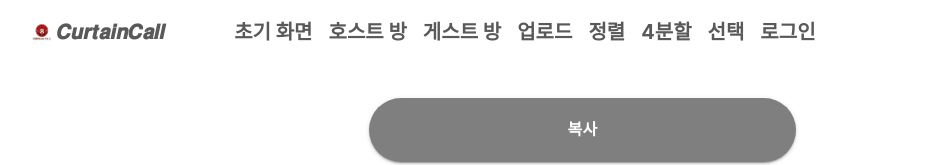
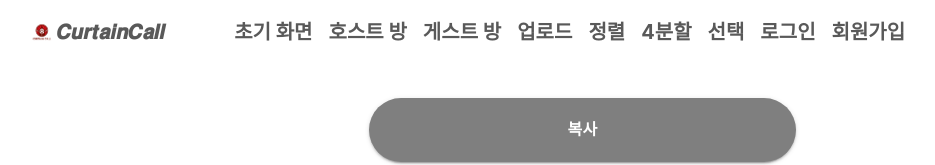
Before and after one commit to CSID-DGU/2024-1-OSS-team-1-curtaincall, a React (Create React App) app in the folder front/: page /host in a window 1280 px wide. Shown: the top 165 px of the page, without its empty margins (59-994 px from the left). Built offline with nearby package versions, Linux system fonts and the light colour scheme; no server answers.

Commit message:
feat : navigation bar 개발자용으로 분리

```diff
--- a/front/src/axios.js
+++ b/front/src/axios.js
@@ -1,7 +1,8 @@
 import axios from "axios";
 
 const api = axios.create({
-    baseURL: 'http://3.131.38.82:8000', //API의 기본 URL 설정
+    //baseURL: 'http://3.131.38.82:8000', //API의 기본 URL 설정
+    baseURL: 'http://127.0.0.0:8000',
     headers: {
         'Content-Type': 'application/json'
     },
--- a/front/src/components/NavComp/NavigationBar.jsx
+++ b/front/src/components/NavComp/NavigationBar.jsx
@@ -5,6 +5,7 @@ import { AppBar, Toolbar, IconButton, Box} from '@mui/material';
 import { ThemeProvider } from '@mui/material/styles';
 import MenuRoundedIcon from '@mui/icons-material/MenuRounded';
 import { NVTheme } from './Theme/NavigationBarTheme';
+import Devnavlinkcomplex from "./devnavlinkcomplex";
 
 function NavigationBar({ isMobile, handleDrawerToggle }) {
 
@@ -48,14 +49,7 @@ function NavigationBar({ isMobile, handleDrawerToggle }) {
                     </IconButton>
                 ) : (
                     <Box sx={{ display: 'flex', justifyContent: 'center' }}>
-                        <Link component={RouterLink} to="/" sx={LinkStyle}>초기 화면</Link>
-                        <Link component={RouterLink} to="/host" sx={LinkStyle}>호스트 방</Link>
-                        <Link component={RouterLink} to="/guest" sx={LinkStyle}>게스트 방</Link>
-                        <Link component={RouterLink} to="/upload" sx={LinkStyle}>업로드</Link>
-                        <Link component={RouterLink} to="/sort" sx={LinkStyle}>정렬</Link>
-                        <Link component={RouterLink} to="/quarter" sx={LinkStyle}>4분할</Link>
-                        <Link component={RouterLink} to="/select" sx={LinkStyle}>선택</Link>
-                        <Link component={RouterLink} to="/login" sx={LinkStyle}>로그인</Link>
+                        <Devnavlinkcomplex />
                     </Box>
                 )}
             </Toolbar>
--- a/front/src/components/NavComp/SideDrawer.jsx
+++ b/front/src/components/NavComp/SideDrawer.jsx
@@ -3,20 +3,14 @@ import { Link } from 'react-router-dom';
 import { Drawer, List, ListItemButton, ListItemText} from '@mui/material';
 import { ThemeProvider } from '@mui/material/styles';
 import { SDTheme } from './Theme/SideDrawerTheme';
+import Devsidelinkcomplex from "./devsidelinkcomplex";
 
 function SideDrawer({ open, handleDrawerToggle }) {
     return (
         <ThemeProvider theme={SDTheme}>
             <Drawer anchor="right" open={open} onClose={handleDrawerToggle}>
                 <List>
-                    <ListItemButton component={Link} to="/" onClick={handleDrawerToggle}><ListItemText primary="초기 화면" /></ListItemButton>
-                    <ListItemButton component={Link} to="/host" onClick={handleDrawerToggle}><ListItemText primary="호스트 방" /></ListItemButton>
-                    <ListItemButton component={Link} to="/guest" onClick={handleDrawerToggle}><ListItemText primary="게스트 방" /></ListItemButton>
-                    <ListItemButton component={Link} to="/upload" onClick={handleDrawerToggle}><ListItemText primary="업로드" /></ListItemButton>
-                    <ListItemButton component={Link} to="/sort" onClick={handleDrawerToggle}><ListItemText primary="정렬" /></ListItemButton>
-                    <ListItemButton component={Link} to="/quarter" onClick={handleDrawerToggle}><ListItemText primary="4분할" /></ListItemButton>
-                    <ListItemButton component={Link} to="/select" onClick={handleDrawerToggle}><ListItemText primary="선택" /></ListItemButton>
-                    <ListItemButton component={Link} to="/login" onClick={handleDrawerToggle}><ListItemText primary="로그인" /></ListItemButton>
+                    <Devsidelinkcomplex handleDrawerToggle={handleDrawerToggle}/>
                 </List>
             </Drawer>
         </ThemeProvider>
--- /dev/null
+++ b/front/src/components/NavComp/devnavlinkcomplex.jsx
@@ -0,0 +1,31 @@
+import React from 'react';
+import { Link as RouterLink } from 'react-router-dom';
+import { Link } from '@mui/material';
+
+const LinkStyle = {
+    padding: 1,
+    color: 'inherit',
+    textDecoration: 'none',
+    transition: 'color 0.3s ease',
+    '&:hover': {
+        color: '#999999'
+    }
+};
+
+function Devnavlinkcomplex() {
+    return (
+        <>
+            <Link component={RouterLink} to="/" sx={LinkStyle}>초기 화면</Link>
+            <Link component={RouterLink} to="/host" sx={LinkStyle}>호스트 방</Link>
+            <Link component={RouterLink} to="/guest" sx={LinkStyle}>게스트 방</Link>
+            <Link component={RouterLink} to="/upload" sx={LinkStyle}>업로드</Link>
+            <Link component={RouterLink} to="/sort" sx={LinkStyle}>정렬</Link>
+            <Link component={RouterLink} to="/quarter" sx={LinkStyle}>4분할</Link>
+            <Link component={RouterLink} to="/select" sx={LinkStyle}>선택</Link>
+            <Link component={RouterLink} to="/login" sx={LinkStyle}>로그인</Link>
+            <Link component={RouterLink} to="/singup" sx={LinkStyle}>회원가입</Link>
+        </>
+    );
+}
+
+export default Devnavlinkcomplex;
--- /dev/null
+++ b/front/src/components/NavComp/devsidelinkcomplex.jsx
@@ -0,0 +1,31 @@
+import React from 'react';
+import { Link as RouterLink } from 'react-router-dom';
+import {Link, ListItemButton, ListItemText} from '@mui/material';
+
+const LinkStyle = {
+    padding: 1,
+    color: 'inherit',
+    textDecoration: 'none',
+    transition: 'color 0.3s ease',
+    '&:hover': {
+        color: '#999999'
+    }
+};
+
+function Devsidelinkcomplex({handleDrawerToggle}) {
+    return (
+        <>
+            <ListItemButton component={Link} to="/" onClick={handleDrawerToggle}><ListItemText primary="초기 화면" /></ListItemButton>
+            <ListItemButton component={Link} to="/host" onClick={handleDrawerToggle}><ListItemText primary="호스트 방" /></ListItemButton>
+            <ListItemButton component={Link} to="/guest" onClick={handleDrawerToggle}><ListItemText primary="게스트 방" /></ListItemButton>
+            <ListItemButton component={Link} to="/upload" onClick={handleDrawerToggle}><ListItemText primary="업로드" /></ListItemButton>
+            <ListItemButton component={Link} to="/sort" onClick={handleDrawerToggle}><ListItemText primary="정렬" /></ListItemButton>
+            <ListItemButton component={Link} to="/quarter" onClick={handleDrawerToggle}><ListItemText primary="4분할" /></ListItemButton>
+            <ListItemButton component={Link} to="/select" onClick={handleDrawerToggle}><ListItemText primary="선택" /></ListItemButton>
+            <ListItemButton component={Link} to="/login" onClick={handleDrawerToggle}><ListItemText primary="로그인" /></ListItemButton>
+            <ListItemButton component={Link} to="/signup" onClick={handleDrawerToggle}><ListItemText primary="회원가입" /></ListItemButton>
+        </>
+    );
+}
+
+export default Devsidelinkcomplex;
```
